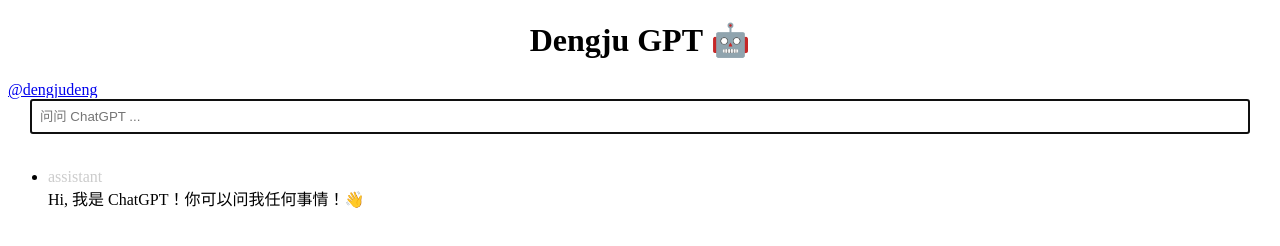
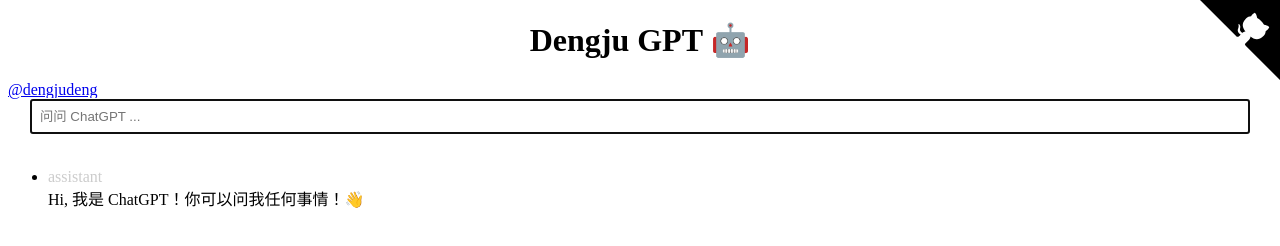
Before and after one commit to turkyden/dengju-gpt, a plain HTML site: page index.html in a window 1280 px wide. Drawn offline with nearby package versions, Linux system fonts and the light colour scheme.

Commit message:
Update index.html

```diff
--- a/index.html
+++ b/index.html
@@ -11,6 +11,7 @@
   </head>
 
   <body>
+    <a id="github-link" href="https://github.com/turkyden/dengju-gpt" title="Follow me on GitHub" aria-label="Follow me on GitHub" rel="noopener" target="_blank" style="position: absolute; top: 0px; right: 0px; color: white;"><svg width="80" height="80" viewBox="0 0 250 250" aria-hidden="true"><path d="M0,0 L115,115 L130,115 L142,142 L250,250 L250,0 Z"></path><path d="M128.3,109.0 C113.8,99.7 119.0,89.6 119.0,89.6 C122.0,82.7 120.5,78.6 120.5,78.6 C119.2,72.0 123.4,76.3 123.4,76.3 C127.3,80.9 125.5,87.3 125.5,87.3 C122.9,97.6 130.6,101.9 134.4,103.2" fill="currentColor" class="octo-arm" style="transform-origin: 130px 106px;"></path><path d="M115.0,115.0 C114.9,115.1 118.7,116.5 119.8,115.4 L133.7,101.6 C136.9,99.2 139.9,98.4 142.2,98.6 C133.8,88.0 127.5,74.4 143.8,58.0 C148.5,53.4 154.0,51.2 159.7,51.0 C160.3,49.4 163.2,43.6 171.4,40.1 C171.4,40.1 176.1,42.5 178.8,56.2 C183.1,58.6 187.2,61.8 190.9,65.4 C194.5,69.0 197.7,73.2 200.1,77.6 C213.8,80.2 216.3,84.9 216.3,84.9 C212.7,93.1 206.9,96.0 205.4,96.6 C205.1,102.4 203.0,107.8 198.3,112.5 C181.9,128.9 168.3,122.5 157.7,114.1 C157.9,116.9 156.7,120.9 152.7,124.9 L141.0,136.5 C139.8,137.7 141.6,141.9 141.8,141.8 Z" fill="currentColor"></path></svg></a>
     <div id="app">
       <h1 style="text-align: center;">Dengju GPT 🤖</h1>
       <a style="text-align: center;" href="https://github.com/turkyden" target="_blank">@dengjudeng</a>
```
